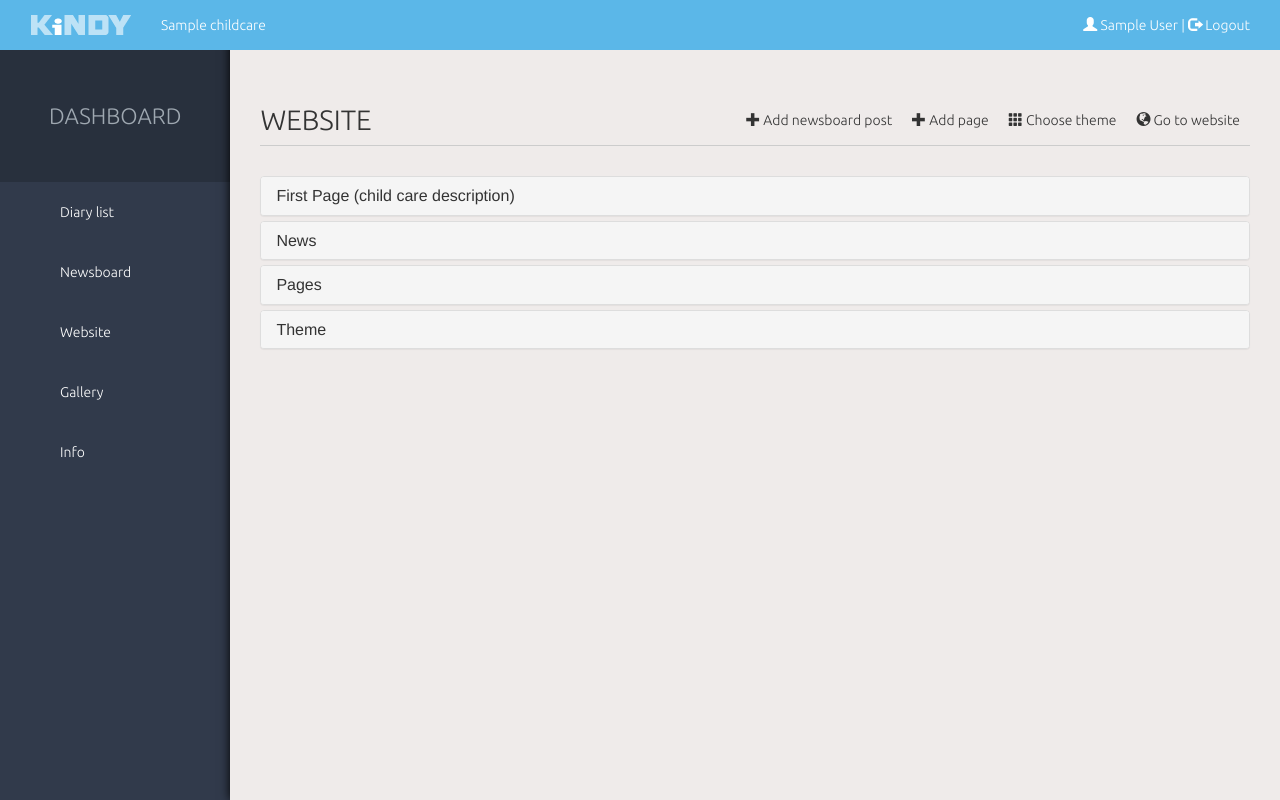
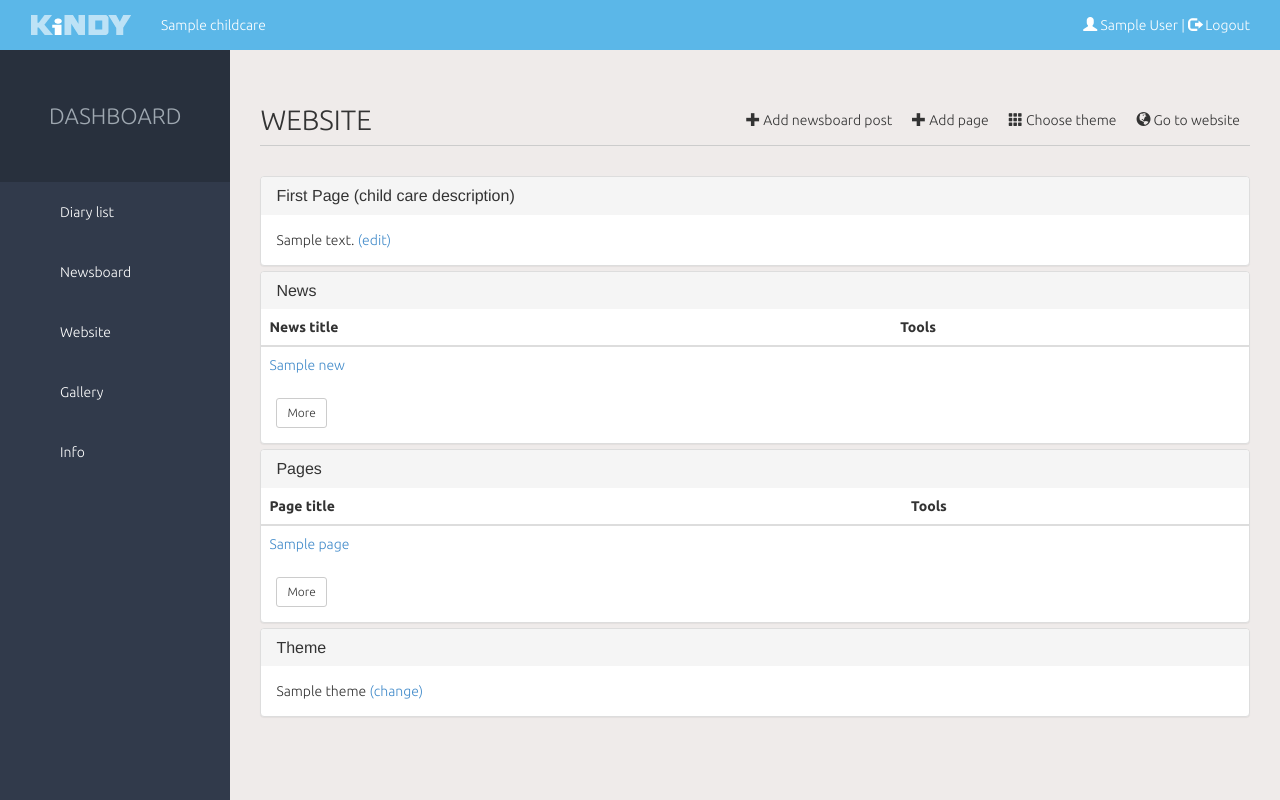
Before and after one commit to ramuta/kindy-old, a Django app: a page that uses templates/childcare/website_section.html in a window 1280 px wide. Run offline with Django 3.2, Linux system fonts and the light colour scheme; a user stored in the database is signed in; tables that the repository leaves empty hold one stand-in row (values such as "Sample post"); parts of the project's set-up code (start-up, migrations or seed data) failed here and were passed over; some libraries are stand-ins or nearby versions.

Commit message:
Sidebar position is now fixed, panels on website dashboard are now opened.

```diff
--- a/kindy/static/css/kindy.css
+++ b/kindy/static/css/kindy.css
@@ -19,6 +19,7 @@ body {
 	padding:15px 30px;
 	position:fixed;
 	right:0;
+	z-index:1000;
 }
 
 #header p { margin:0; }
@@ -35,6 +36,7 @@ body {
 	color:#fff;
 	float:left;
 	min-height:100%;
+	position:fixed;
 	width:18%;
 }
 
@@ -87,7 +89,7 @@ body {
 #content {
 	box-shadow:0 0 10px #000;
 	color:#333;
-	float:left;
+	float:right;
 	min-height:100%;
 	width:82%;
 }
--- a/templates/childcare/website_section.html
+++ b/templates/childcare/website_section.html
@@ -22,9 +22,8 @@
         {% if user in childcare.employees.all or user in childcare.managers.all %}
         <div class="panel panel-default">
             <div class="panel-heading">
-                <h4 class="panel-title"><a data-toggle="collapse" data-parent="#accordion" href="#first-page">First Page (child care description)</a></h4>
+                <h3 class="panel-title">First Page (child care description)</h3>
             </div>
-            <div id="first-page" class="panel-collapse collapse">
             <div class="panel-body">
             {% if childcare.description == '' %}
                 <a href="/{{ childcare.slug }}/dashboard/first-page/edit">Add your childcare description.</a>
@@ -33,14 +32,12 @@
             {% endif %}
             </div>
         </div>
-        </div>
         {% endif %}
 
         <div class="panel panel-default">
             <div class="panel-heading">
-                <h4 class="panel-title"><a data-toggle="collapse" data-parent="#accordion" href="#news">News</a></h4>
+                <h3 class="panel-title">News</h3>
             </div>
-            <div id="news" class="panel-collapse collapse">
             {% if website_news_list %}
             <table class="table">
                 <thead>
@@ -73,13 +70,11 @@
             </div>
             {% endif %}
         </div>
-        </div>
 
         <div class="panel panel-default">
             <div class="panel-heading">
-                <h4 class="panel-title"><a data-toggle="collapse" data-parent="#accordion" href="#pages">Pages</a></h4>
+                <h3 class="panel-title">Pages</h3>
             </div>
-            <div id="pages" class="panel-collapse collapse">
             {% if pages_list %}
             <table class="table">
                 <thead>
@@ -112,20 +107,16 @@
             </div>
             {% endif %}
         </div>
-        </div>
 
+        {% if user in childcare.employees.all or user in childcare.managers.all %}
         <div class="panel panel-default">
             <div class="panel-heading">
-                <h4 class="panel-title"><a data-toggle="collapse" data-parent="#accordion" href="#theme">Theme</a></h4>
+                <h3 class="panel-title">Theme</h3>
             </div>
-            <div id="theme" class="panel-collapse collapse">
             <div class="panel-body">
-                    {{ childcare.theme.title }}
-                    {% if user in childcare.employees.all or user in childcare.managers.all %}
-                        <a href="/{{ childcare.slug }}/dashboard/theme">(change)</a>
+                {{ childcare.theme.title }} <a href="/{{ childcare.slug }}/dashboard/theme">(change)</a>
+            </div>
+        </div>
         {% endif %}
     </div>
-            </div>
-        </div>
-    </div>
 {% endblock content %}
```
Lines whose indentation alone changed are shown as unchanged.
